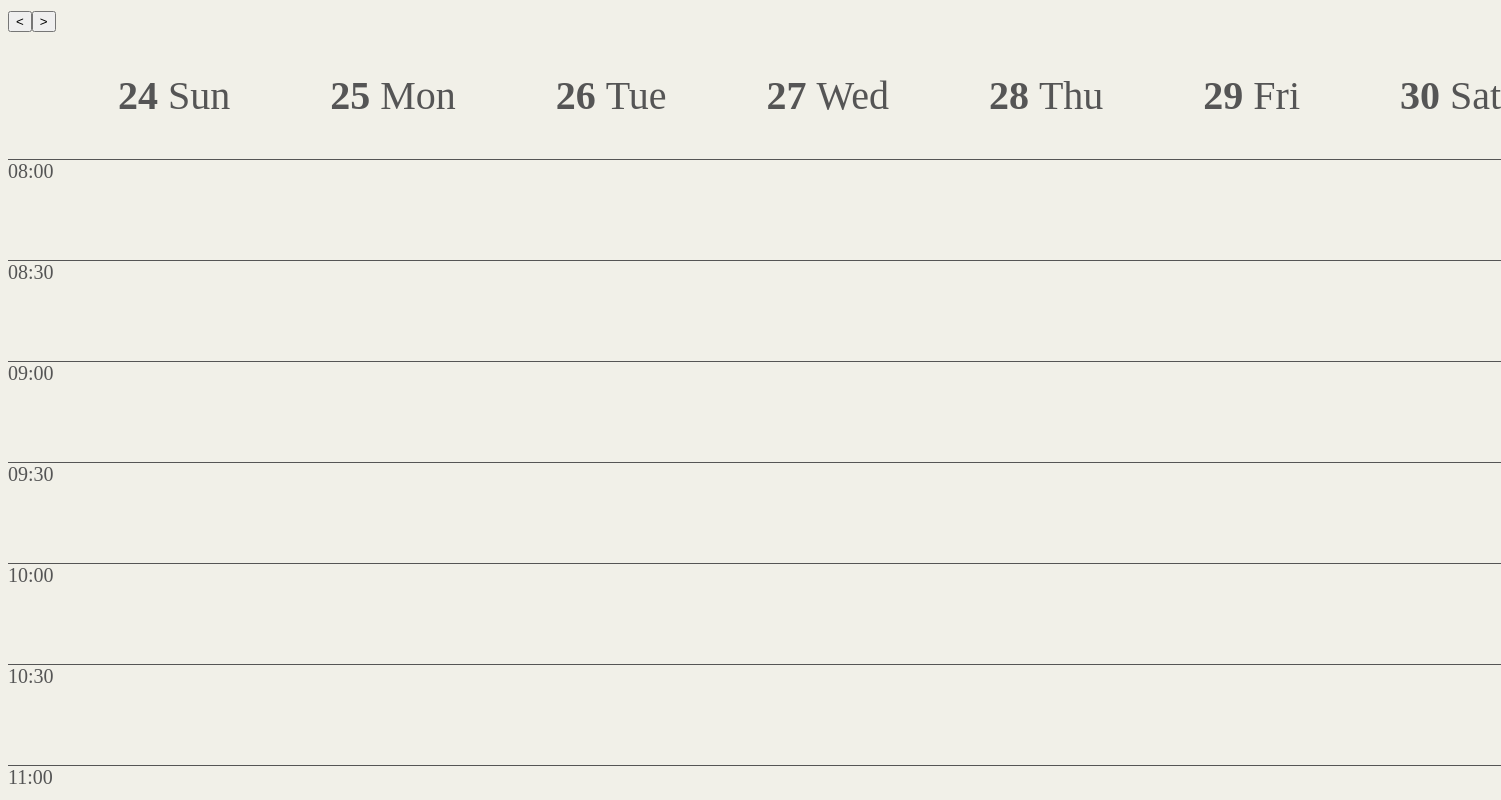
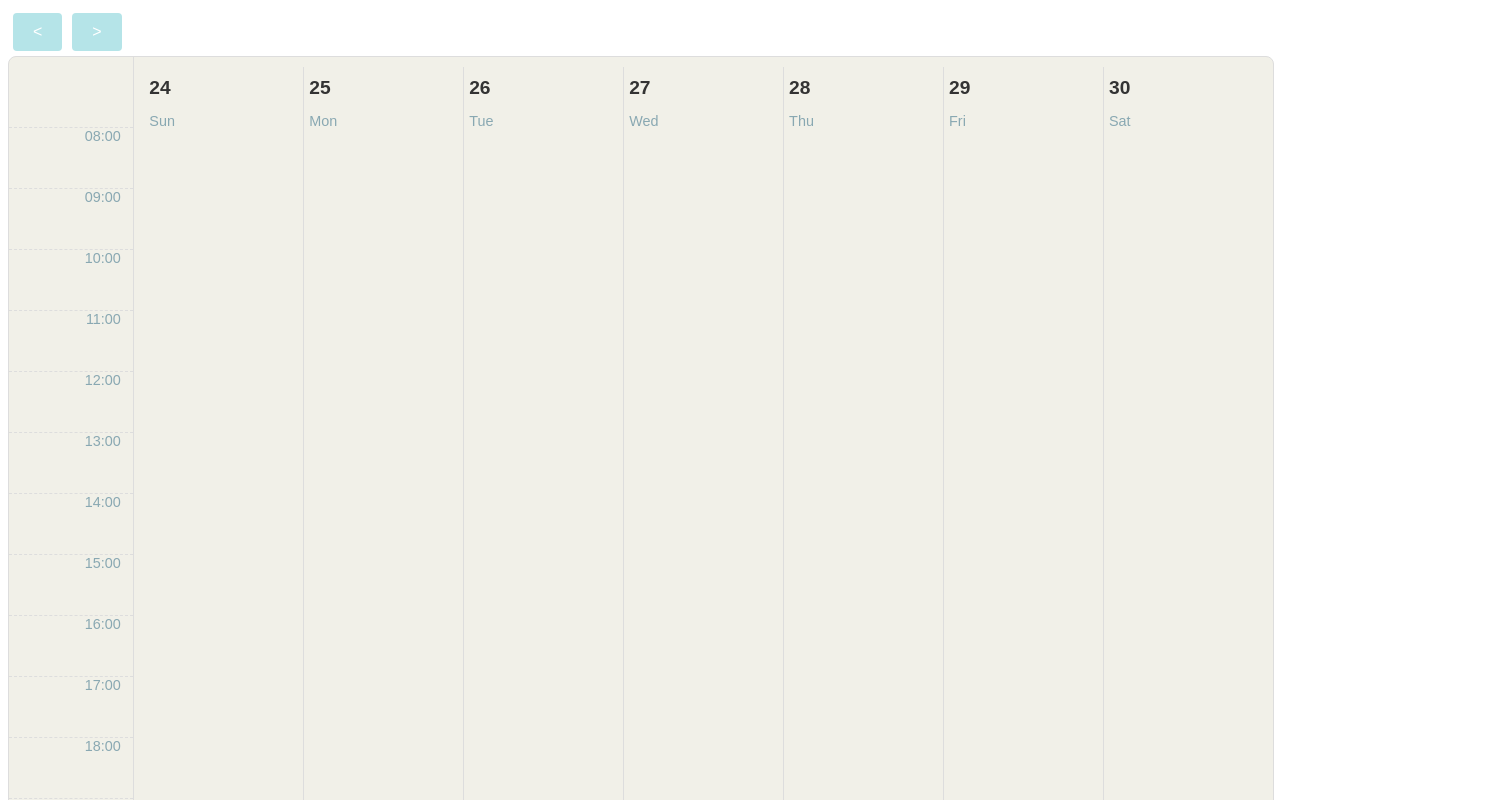
Before and after one commit to snOlga/Tutor_grade_book, a React (Create React App) app in the folder front/: page / in a window 1280 px wide. Shown: the top 800 px of the page, 1501 px wide, since content can reach past the window. Built offline with nearby package versions, Linux system fonts and the light colour scheme.

Commit message:
calendar front

```diff
--- a/front/src/components/Calendar.js
+++ b/front/src/components/Calendar.js
@@ -16,9 +16,18 @@ const mockJson = [
         "id": "2",
         "students_participator": ["Kyle", "Mike"],
         "tutors_participator": ["Ms March", "Mr Brown"],
+        "timestamp": "November 20, 2024 10:00:00",
+        "duration": "1",
+        "heading": "Foo",
+        "description": "you will be interested at this lesson!"
+    },
+    {
+        "id": "3",
+        "students_participator": ["Kyle", "Mike"],
+        "tutors_participator": ["Ms March", "Mr Brown"],
         "timestamp": "November 20, 2024 11:00:00",
         "duration": "1",
-        "heading": "SomeCoolLesson",
+        "heading": "Foo",
         "description": "you will be interested at this lesson!"
     }
 ]
@@ -56,93 +65,80 @@ const Calendar = () => {
                 <button onClick={nextWeek}>{">"}</button>
             </div>
             <div class="calendar">
+                <div className='times'>
+                    <div className='line-holder'>
+                        <div className='half-of-hour'>
+                        </div>
+                    </div>
+                    {
+                        time.map(time => {
+                            return (
+                                <div className='line-holder'>
+                                    <div className='half-of-hour'>
+                                        {time}:00
+                                    </div>
+                                </div>
+                            )
+                        })
+                    }
+                </div>
                 <div className='data-days'>
-                    <div class="date">
-                        <p class="date-num"></p>
-                        <p class="date-day"></p>
-                    </div>
                     {
                         days.map(dayDate => {
                             return (
                                 <div class="date">
-                                    <p class="date-num">{dayDate[0].getDate()}</p>
-                                    <p class="date-day">{dayDate[1]}</p>
+                                    <div className='day-header'>
+                                        <p class="date-num">{dayDate[0].getDate()}</p>
+                                        <p class="date-day">{dayDate[1]}</p>
+                                    </div>
+                                    <div className='day-content'>
+                                        {
+                                            mockJson.map(lesson => {
+                                                const lessonDate = new Date(lesson.timestamp)
+                                                const currentDate = dayDate[0]
+                                                if (lessonDate.getDate() == currentDate.getDate() &&
+                                                    lessonDate.getMonth() == currentDate.getMonth() &&
+                                                    lessonDate.getFullYear() == currentDate.getFullYear()) {
+                                                    const topPositionLesson = (lessonDate.getHours() - 7) * 60 + lessonDate.getMinutes() + 10;
+                                                    return (
+                                                        <div className="lesson" style={{ top: topPositionLesson + 'px' }}>
+                                                            <div className="lesson-time">
+                                                                { lessonDate.toLocaleTimeString().substring(0, 5) + " - " + (new Date(lessonDate.getTime() + lesson.duration*60*60*1000)).toLocaleTimeString().substring(0, 5) }
+                                                            </div>
+                                                            <div className="lesson-details">
+                                                                <h4 className="lesson-heading">
+                                                                    {lesson.heading}
+                                                                </h4>
+                                                                <p className="lesson-tutors">
+                                                                    {lesson.tutors_participator.map(tutor => {
+                                                                        return (
+                                                                            <div>
+                                                                                {tutor}
+                                                                            </div>
+                                                                        )
+                                                                    })}
+                                                                </p>
+                                                            </div>
+                                                        </div>
+                                                    )
+                                                }
+                                            })
+                                        }
+                                        {
+                                            time.map(oneTime => {
+                                                const topPosition = (oneTime - 7) * 60 + 10
+                                                return (
+                                                    <button className='create-lesson' style={{ top: topPosition + 'px' }}>click</button>
+                                                )
+                                            })
+                                        }
+                                    </div>
                                 </div>
                             )
 
                         })
                     }
                 </div>
-
-                {
-                    time.map(time => {
-                        return (
-                            <div className='line-holder'>
-                                <div className='half-of-hour'>
-                                    <div>
-                                        {time}:00
-                                    </div>
-                                    <div>
-                                        {/* {
-                                            lessonsForDay.map(lesson => (
-                                                <div class="event start-1 end-4 ent-law">
-                                                    <p class="title">{lesson.heading}</p>
-                                                    <p class="time">{lesson.timestamp}</p>
-                                                    <p class="description">{lesson.description}</p>
-                                                </div>
-                                            ))
-                                        } */}
-                                    </div>
-                                </div>
-                                <div className='half-of-hour'>
-                                    {time}:30
-                                </div>
-                            </div>
-                        )
-                    })
-                }
-
-                {/* <div class="timeline">
-                    <div class="spacer"></div>
-                    {
-                        time.map((time) =>
-                        (
-                            <div class="time-marker">{time}</div>
-                        ))
-                    }
-                </div>
-                <div class="days">
-                    {
-                        days.map(dayDate => {
-                            const lessonsForDay = mockJson.filter(lesson => {
-                                const lessonDate = new Date(lesson.timestamp);
-                                return lessonDate.getFullYear() == dayDate[0].getFullYear() &&
-                                    lessonDate.getMonth() == dayDate[0].getMonth() &&
-                                    lessonDate.getDate() == dayDate[0].getDate();
-                            });
-
-                            return (
-                                <div class='day-holder'>
-                                    <div class="date">
-                                        <p class="date-num">{dayDate[0].getDate()}</p>
-                                        <p class="date-day">{dayDate[1]}</p>
-                                    </div>
-                                    <div class="events">
-                                        {
-                                            lessonsForDay.map(lesson => (
-                                                <div class="event start-1 end-4 ent-law">
-                                                    <p class="title">{lesson.heading}</p>
-                                                    <p class="time">{lesson.timestamp}</p>
-                                                    <p class="description">{lesson.description}</p>
-                                                </div>
-                                            ))
-                                        }
-                                    </div>
-                                </div>
-                            );
-                        })
-                    }
-                </div> */}
             </div>
         </div>
     );
--- a/front/src/styles/calendar_style.css
+++ b/front/src/styles/calendar_style.css
@@ -1,170 +1,155 @@
-:root {
-    --numDays: 5;
-    --numHours: 10;
-    --timeHeight: 60px;
-    --calBgColor: white;
-    --eventBorderColor: #f2d3d8;
-    --eventColor1: #ffd6d1;
-    --eventColor2: #fafaa3;
-    --eventColor3: #e2f8ff;
-    --eventColor4: #d1ffe6;
-    background: #F1F0E8;
-    color: #555;
-    font-size: 20px;
+.calendar {
+    display: flex;
+    flex-direction: row;
+    position: relative;
+    width: 100%;
+    background-color: #f9f9f9;
+    border: 1px solid #ddd;
+    border-radius: 8px;
+    overflow: hidden;
+    font-family: Arial, sans-serif;
+    background-color: #F1F0E8;
+    color: #89A8B2;
 }
 
-.spacer {
-    min-height: 300px;
+.times {
+    position: relative;
+    width: 10%;
+    border-right: 1px solid #ddd;
+    padding: 10px 0;
 }
 
-.calendar {
-    display: grid;
-    max-width: 70%;
+.line-holder {
+    position: relative;
+    height: 60px;
+    border-bottom: 1px dashed #ddd;
+}
+
+.half-of-hour {
+    position: absolute;
+    width: 90%;
+    text-align: right;
+    padding-right: 10px;
+    font-size: 0.9em;
+    color: #89A8B2;
 }
 
 .data-days {
     display: flex;
-    gap: 5em;
+    flex-direction: row;
+    justify-content: space-between;
+    width: 90%;
+    padding: 10px;
 }
 
 .date {
+    flex: 1;
     display: flex;
-    gap: 0.5em;
+    flex-direction: column;
+    /* align-items: center; */
+    border-left: 1px solid #ddd;
+    position: relative;
+    padding: 5px;
+}
+
+.date:first-child {
+    border-left: none;
 }
 
 .date-num {
-    font-size: 40px;
-    font-weight: 600;
-    display: inline;
+    font-size: 1.2em;
+    font-weight: bold;
+    color: #333;
+    margin: 5px 0;
+    right: 0px;
 }
 
 .date-day {
-    display: inline;
-    font-size: 40px;
-    font-weight: 100;
+    font-size: 0.9em;
+    color: #89A8B2;
+    right: 0px;
 }
 
-.half-of-hour {
-    border-top: #555 solid 1px;
-    min-height: 5em;
+.lesson {
+    position: absolute;
+    width: 90%;
+    padding: 5px;
+    background-color: #ddd;
+    color: #555;
+    border-radius: 0px 4px 4px  0px;
+    font-size: 0.9em;
+    cursor: pointer;
+    z-index: 5;
+    transition: 0.2s;
+    background-color: #f9f9f9;
+    border: 1px solid #ddd;
+    border-radius: 8px;
 }
 
-.line-holder {
-    min-width: 100%;
+.create-lesson {
+    position: absolute;
+    width: 90%;
+    left: 5%;
+    padding: 5px;
+    background-color: #ffffff00;
+    color: #ffffff00;
+    border-radius: 4px;
+    text-align: center;
+    font-size: 0.9em;
+    cursor: pointer;
 }
 
-/*
-.timeline {
-    margin-top: 5em;
-    display: grid;
-    grid-template-rows: repeat(var(--numHours), var(--timeHeight));
+.lesson:hover {
+    transform: translateY(-4px);
+    z-index: 100;
+    box-shadow: 0px 0px 10px #33333350;
 }
 
-.day-holder {
-    display: block;
+.create-lesson:hover {
+    color: #555;
+    background: #72DAD3;
 }
 
-.days {
-    display: grid;
-    grid-column: 2;
-    gap: 5px;
-    grid-template-columns: repeat(auto-fit, minmax(150px, 1fr));
+button {
+    margin: 5px;
+    padding: 10px 20px;
+    background-color: #B5E4E8;
+    color: #fff;
+    border: none;
+    border-radius: 4px;
+    cursor: pointer;
+    font-size: 1em;
 }
 
-.events {
-    display: grid;
-    grid-template-rows: repeat(var(--numHours), var(--timeHeight));
-    border-radius: 5px;
-    background: var(--calBgColor);
+button:hover {
+    background-color: #72DAD3;
 }
 
-.start-10 {
-    grid-row-start: 2;
+.day-header {
+    right: 0px;
 }
 
-.start-12 {
-    grid-row-start: 4;
+.lesson-time {
+    font-size: 14px;
+    font-weight: bold;
+    color: #555;
+    margin-bottom: 4px;
 }
 
-.start-1 {
-    grid-row-start: 5;
+.lesson-details {
+    text-align: left;
 }
 
-.start-2 {
-    grid-row-start: 6;
+.lesson-heading {
+    font-size: 18px;
+    font-weight: 600;
+    color: #333;
+    margin-bottom: 4px;
 }
 
-.end-12 {
-    grid-row-end: 4;
+.lesson-duration,
+.lesson-tutors {
+    font-size: 14px;
+    color: #777;
+    margin: 4px 0;
 }
-
-.end-1 {
-    grid-row-end: 5;
-}
-
-.end-3 {
-    grid-row-end: 7;
-}
-
-.end-4 {
-    grid-row-end: 8;
-}
-
-.end-5 {
-    grid-row-end: 9;
-}
-
-.title {
-    font-weight: 600;
-    margin-bottom: 0.25rem;
-}
-
-.event {
-    border: 1px solid var(--eventBorderColor);
-    border-radius: 5px;
-    padding: 0.5rem;
-    margin: 0 0.5rem;
-    background: white;
-}
-
-.space,
-.date {
-    height: 60px
-}
-
-body {
-    font-family: system-ui, sans-serif;
-}
-
-.corp-fi {
-    background: var(--eventColor1);
-}
-
-.ent-law {
-    background: var(--eventColor2);
-}
-
-.writing {
-    background: var(--eventColor3);
-}
-
-.securities {
-    background: var(--eventColor4);
-}
-
-.date {
-    display: flex;
-    gap: 1em;
-}
-
-.date-num {
-    font-size: 3rem;
-    font-weight: 600;
-    display: inline;
-}
-
-.date-day {
-    display: inline;
-    font-size: 3rem;
-    font-weight: 100;
-} */
```
